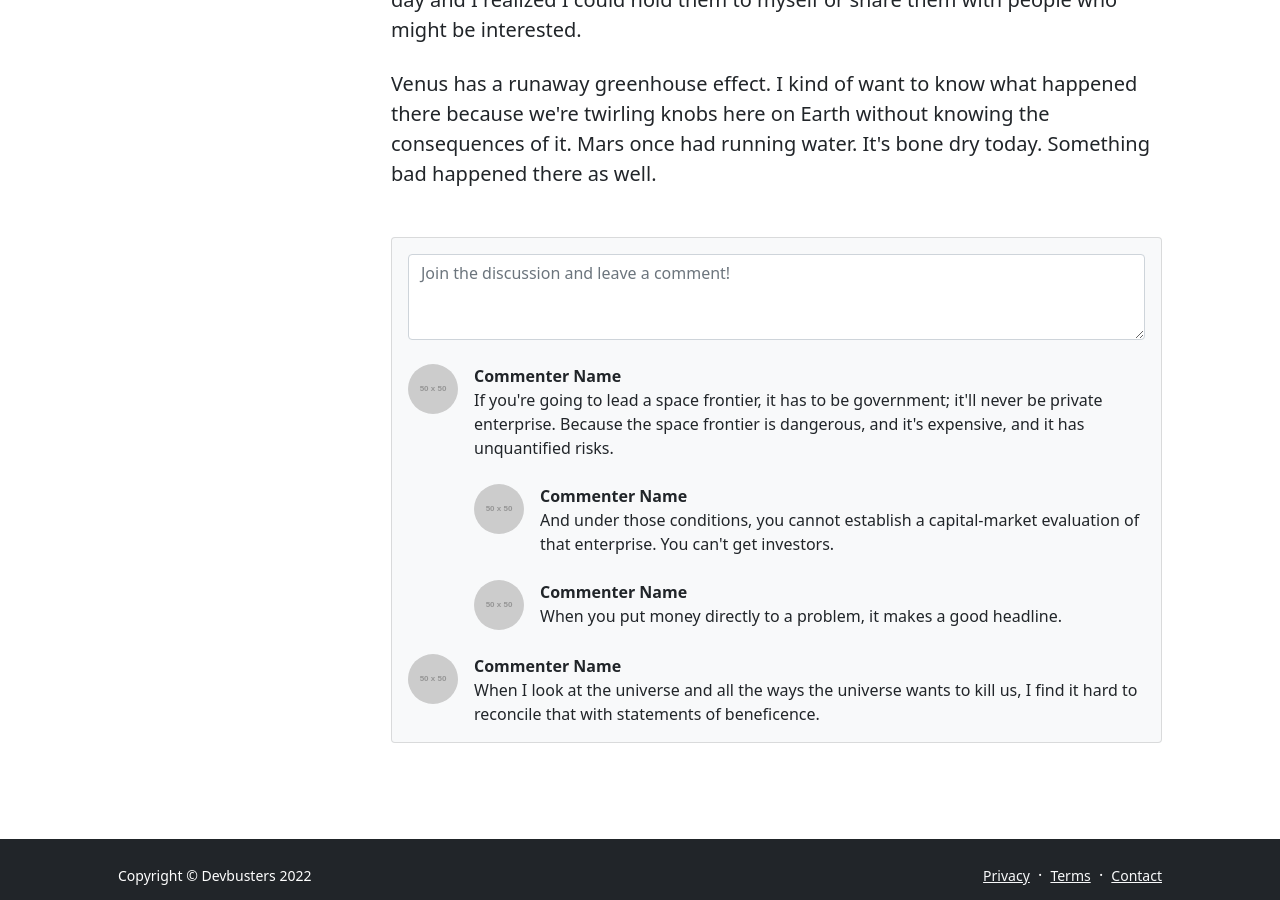
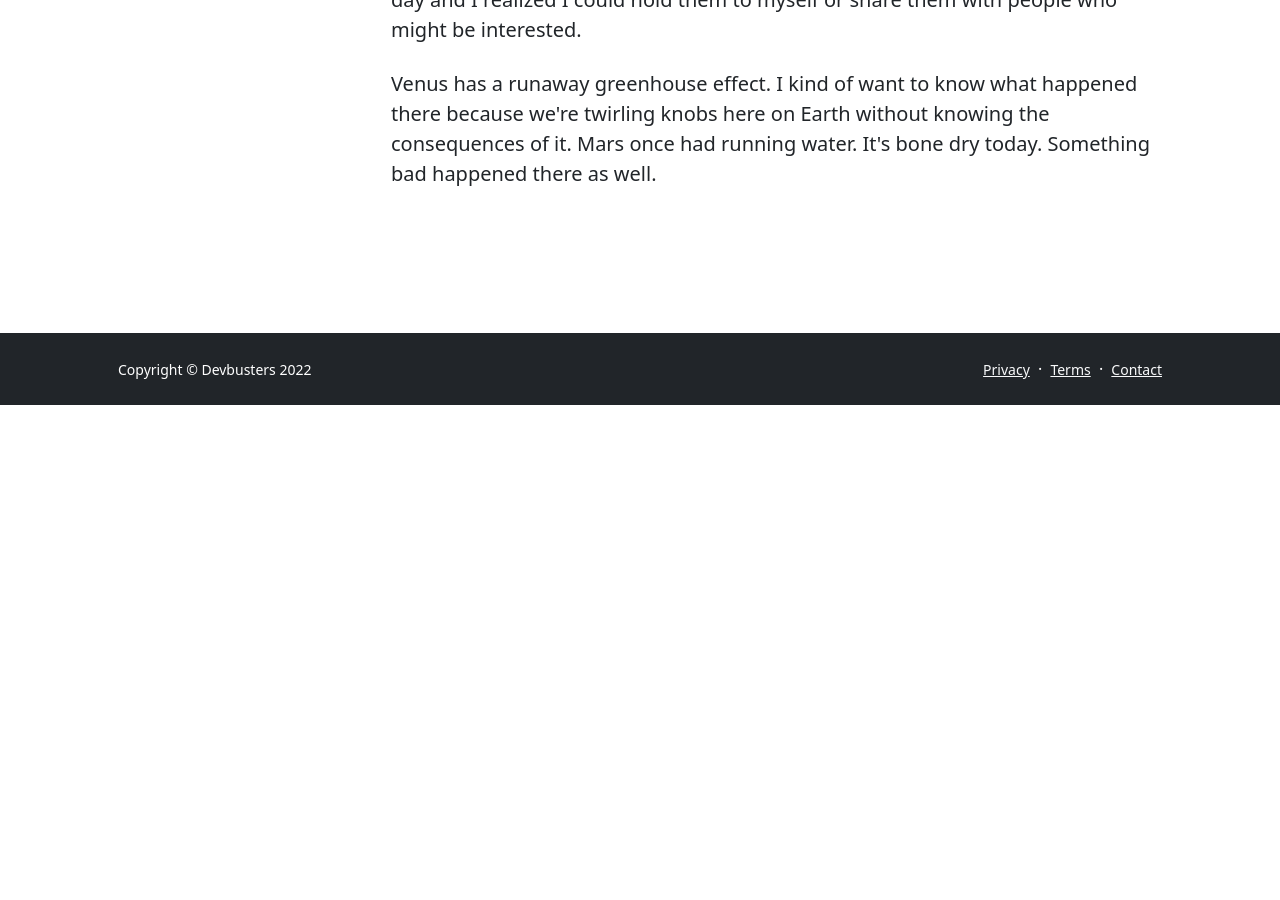
Before and after one commit to Devbusters/devbusters, a Jekyll site: the page built from post.md, in a window 1280 px wide and 900 px high, scrolled down 1094 px. Built offline with Jekyll 4.4.1, drawn with Linux system fonts in a browser that asks for light colours; after the commit the page ends 1499 px from its top, so only the background shows below that.

Commit message:
Update blog-post.html

```diff
--- a/_layouts/blog-post.html
+++ b/_layouts/blog-post.html
@@ -98,58 +98,6 @@
                                     href="https://disqus.com/?ref_noscript">comments powered by Disqus.</a></noscript>
                         </section>
                         {% endif %}
-                        <section>
-                            <div class="card bg-light">
-                                <div class="card-body">
-                                    <!-- Comment form-->
-                                    <form class="mb-4"><textarea class="form-control" rows="3"
-                                            placeholder="Join the discussion and leave a comment!"></textarea></form>
-                                    <!-- Comment with nested comments-->
-                                    <div class="d-flex mb-4">
-                                        <!-- Parent comment-->
-                                        <div class="flex-shrink-0"><img class="rounded-circle"
-                                                src="https://dummyimage.com/50x50/ced4da/6c757d.jpg" alt="..." /></div>
-                                        <div class="ms-3">
-                                            <div class="fw-bold">Commenter Name</div>
-                                            If you're going to lead a space frontier, it has to be government; it'll
-                                            never be private enterprise. Because the space frontier is dangerous, and
-                                            it's expensive, and it has unquantified risks.
-                                            <!-- Child comment 1-->
-                                            <div class="d-flex mt-4">
-                                                <div class="flex-shrink-0"><img class="rounded-circle"
-                                                        src="https://dummyimage.com/50x50/ced4da/6c757d.jpg"
-                                                        alt="..." /></div>
-                                                <div class="ms-3">
-                                                    <div class="fw-bold">Commenter Name</div>
-                                                    And under those conditions, you cannot establish a capital-market
-                                                    evaluation of that enterprise. You can't get investors.
-                                                </div>
-                                            </div>
-                                            <!-- Child comment 2-->
-                                            <div class="d-flex mt-4">
-                                                <div class="flex-shrink-0"><img class="rounded-circle"
-                                                        src="https://dummyimage.com/50x50/ced4da/6c757d.jpg"
-                                                        alt="..." /></div>
-                                                <div class="ms-3">
-                                                    <div class="fw-bold">Commenter Name</div>
-                                                    When you put money directly to a problem, it makes a good headline.
-                                                </div>
-                                            </div>
-                                        </div>
-                                    </div>
-                                    <!-- Single comment-->
-                                    <div class="d-flex">
-                                        <div class="flex-shrink-0"><img class="rounded-circle"
-                                                src="https://dummyimage.com/50x50/ced4da/6c757d.jpg" alt="..." /></div>
-                                        <div class="ms-3">
-                                            <div class="fw-bold">Commenter Name</div>
-                                            When I look at the universe and all the ways the universe wants to kill us,
-                                            I find it hard to reconcile that with statements of beneficence.
-                                        </div>
-                                    </div>
-                                </div>
-                            </div>
-                        </section>
                     </div>
                 </div>
             </div>
```
